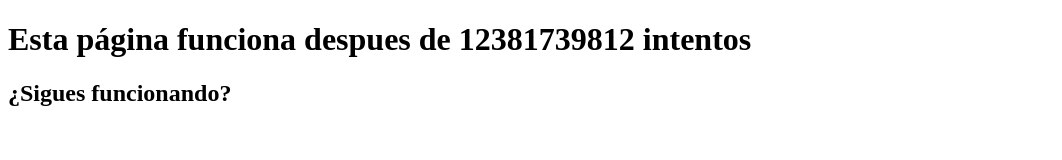
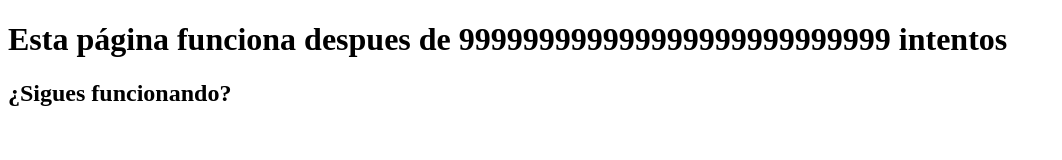
Before and after one commit to Franmr11/PaginaWeb, a plain HTML site: page index.html in a window 1280 px wide. Shown: the whole page, without its empty margins (0-1062 px from the left). Drawn offline with Linux system fonts and the light colour scheme.

Commit message:
Update index.html

```diff
--- a/index.html
+++ b/index.html
@@ -5,7 +5,7 @@
         <title>Funciona pls</title>
     </head>
     <body>
-        <h1>Esta página funciona despues de 12381739812 intentos</h1>
+        <h1>Esta página funciona despues de 999999999999999999999999999 intentos</h1>
         <h2>¿Sigues funcionando?</h2>
     </body>
 </html>
```
